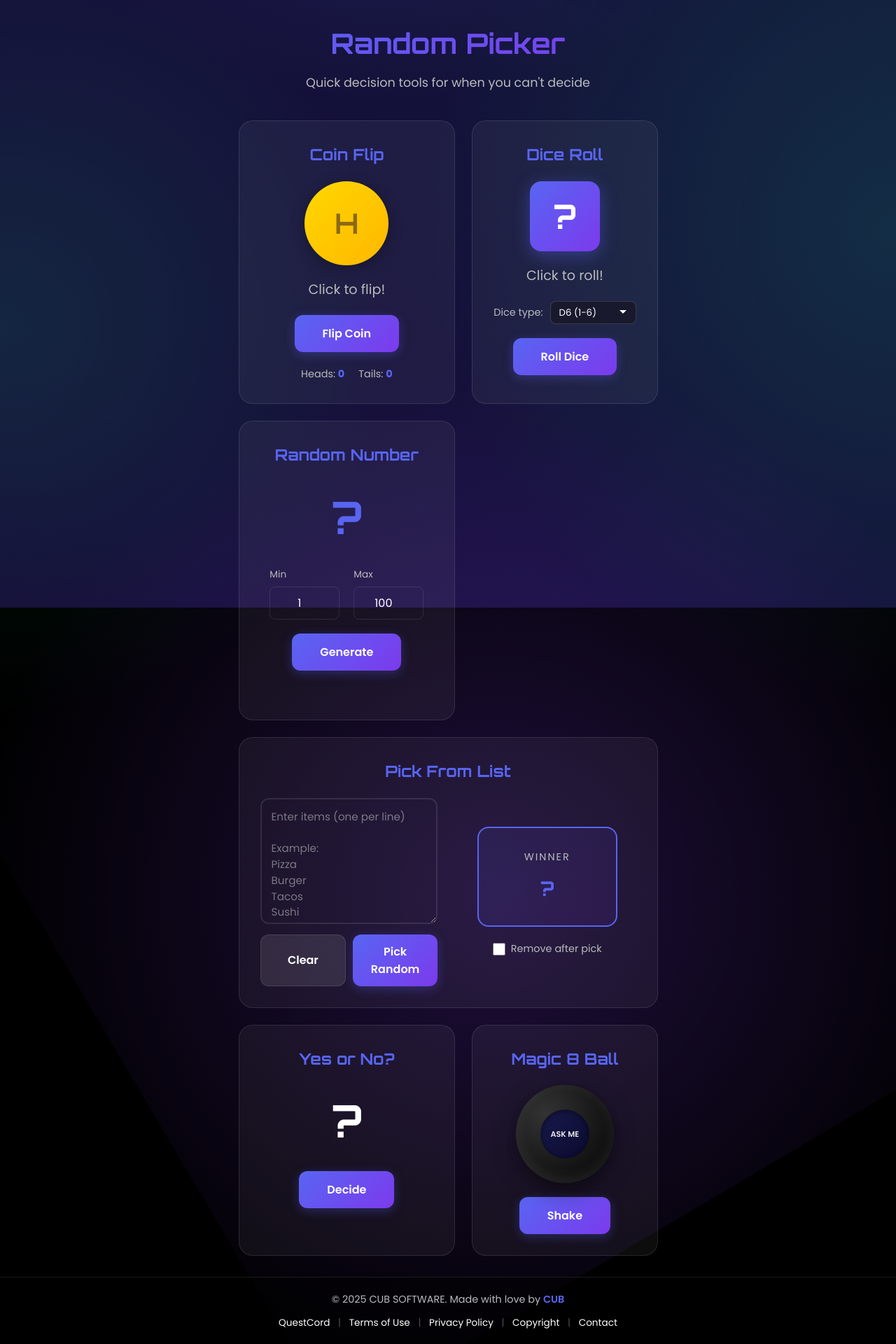
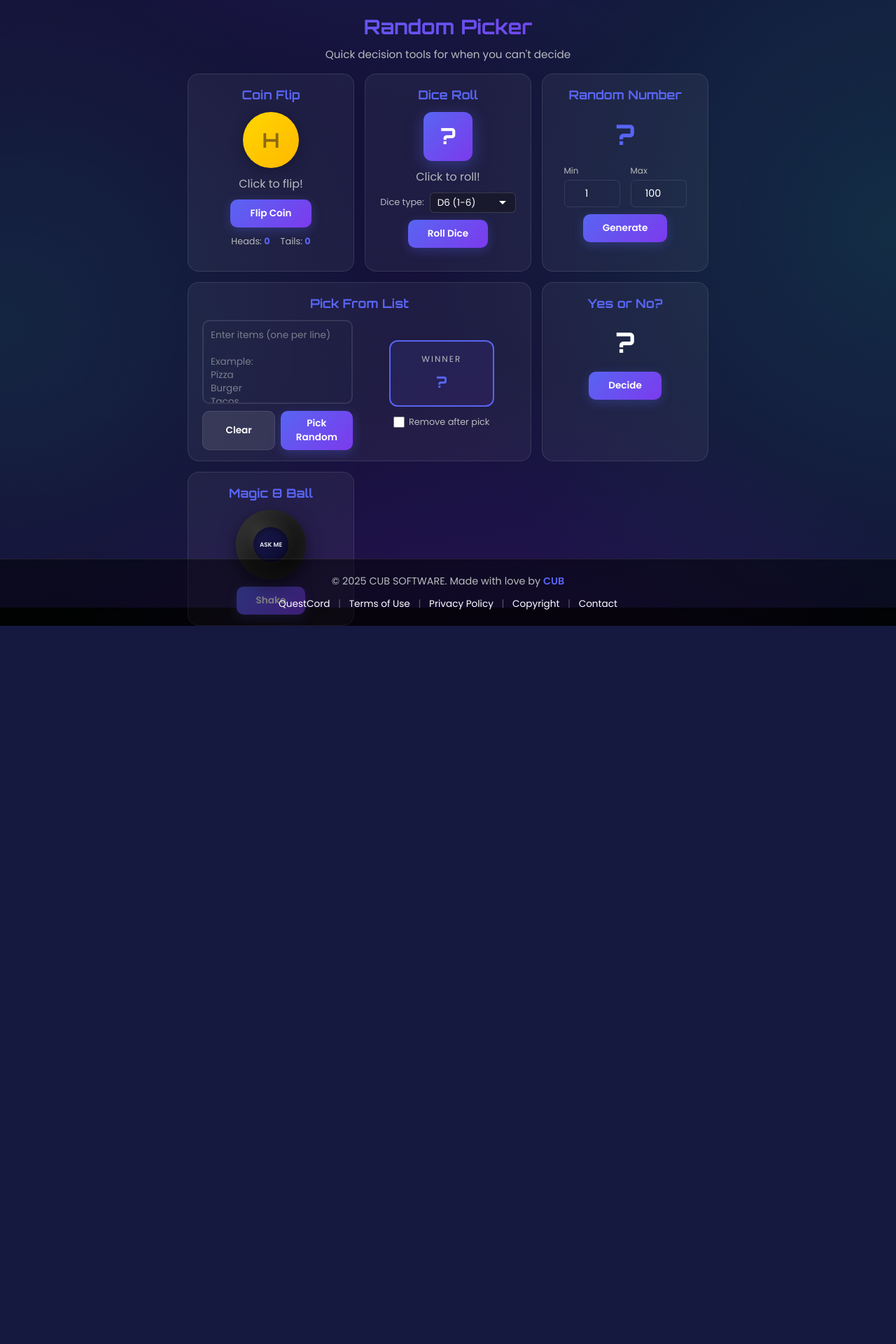
Before and after one commit to HexEchoTV/CUBSOFTWARE, a Flask app: page /apps/random-picker in a window 1280 px wide. Shown: the part 70-1990 px from the top of the page at 70% size. After the commit the page ends 964 px from the top, so only its background shows below. Run offline with Flask 3, Linux system fonts and the light colour scheme.

Commit message:
CUBSOFTWARE DEPLOYMENT

```diff
--- a/cubsoftware-server/apps/cubsoftware-website/website/static/css/random-picker.css
+++ b/cubsoftware-server/apps/cubsoftware-website/website/static/css/random-picker.css
@@ -1,17 +1,19 @@
 /* Random Picker Styles */
 
 .picker-container {
-    max-width: 1400px;
+    max-width: 1600px;
     margin: 0 auto;
-    padding: 30px 20px;
-    min-height: calc(100vh - 70px);
+    padding: 15px 25px;
+    height: calc(100vh - 140px);
+    display: flex;
+    flex-direction: column;
 }
 
 .page-title {
     font-family: 'Orbitron', sans-serif;
-    font-size: 2.5rem;
+    font-size: 1.8rem;
     text-align: center;
-    margin-bottom: 10px;
+    margin-bottom: 5px;
     background: linear-gradient(135deg, #5865f2 0%, #7c3aed 100%);
     -webkit-background-clip: text;
     -webkit-text-fill-color: transparent;
@@ -21,32 +23,34 @@
 .page-subtitle {
     text-align: center;
     color: var(--text-secondary);
-    font-size: 1.1rem;
-    margin-bottom: 40px;
+    font-size: 0.95rem;
+    margin-bottom: 15px;
 }
 
-/* Tools Grid */
+/* Tools Grid - 3 columns, 2 rows */
 .tools-grid {
     display: grid;
-    grid-template-columns: repeat(auto-fit, minmax(300px, 1fr));
-    gap: 24px;
+    grid-template-columns: repeat(3, 1fr);
+    gap: 15px;
+    flex: 1;
+    align-content: start;
 }
 
 .tool-card {
     background: var(--surface-color);
     border: 1px solid var(--border-color);
-    border-radius: 20px;
-    padding: 30px;
+    border-radius: 16px;
+    padding: 15px 20px;
     display: flex;
     flex-direction: column;
     align-items: center;
-    gap: 20px;
+    gap: 10px;
     transition: all 0.3s ease;
 }
 
 .tool-card:hover {
     border-color: var(--primary-color);
-    box-shadow: 0 10px 40px rgba(88, 101, 242, 0.15);
+    box-shadow: 0 8px 30px rgba(88, 101, 242, 0.15);
 }
 
 .tool-card-wide {
@@ -55,7 +59,7 @@
 
 .tool-card h2 {
     font-family: 'Orbitron', sans-serif;
-    font-size: 1.4rem;
+    font-size: 1.1rem;
     color: var(--primary-color);
     margin: 0;
 }
@@ -63,13 +67,13 @@
 /* Action Button */
 .action-btn {
     font-family: 'Poppins', sans-serif;
-    font-size: 1rem;
+    font-size: 0.85rem;
     font-weight: 600;
-    padding: 14px 40px;
+    padding: 10px 28px;
     background: linear-gradient(135deg, #5865f2 0%, #7c3aed 100%);
     color: white;
     border: none;
-    border-radius: 12px;
+    border-radius: 10px;
     cursor: pointer;
     transition: all 0.2s ease;
     box-shadow: 0 4px 15px rgba(88, 101, 242, 0.3);
@@ -97,21 +101,21 @@
 
 /* Result Display */
 .result {
-    font-size: 1.2rem;
+    font-size: 1rem;
     color: var(--text-secondary);
-    min-height: 30px;
+    min-height: 24px;
 }
 
 /* Coin Flip */
 .coin-container {
     perspective: 1000px;
-    width: 120px;
-    height: 120px;
+    width: 80px;
+    height: 80px;
 }
 
 .coin {
-    width: 120px;
-    height: 120px;
+    width: 80px;
+    height: 80px;
     position: relative;
     transform-style: preserve-3d;
     transition: transform 0.1s ease-out;
@@ -143,7 +147,7 @@
     align-items: center;
     justify-content: center;
     font-family: 'Orbitron', sans-serif;
-    font-size: 2.5rem;
+    font-size: 1.8rem;
     font-weight: 700;
     backface-visibility: hidden;
     box-shadow: 0 4px 20px rgba(0, 0, 0, 0.3);
@@ -162,8 +166,8 @@
 
 .stats {
     display: flex;
-    gap: 20px;
-    font-size: 0.9rem;
+    gap: 15px;
+    font-size: 0.8rem;
     color: var(--text-secondary);
 }
 
@@ -177,10 +181,10 @@
 }
 
 .dice {
-    width: 100px;
-    height: 100px;
+    width: 70px;
+    height: 70px;
     background: linear-gradient(135deg, #5865f2 0%, #7c3aed 100%);
-    border-radius: 16px;
+    border-radius: 12px;
     display: flex;
     align-items: center;
     justify-content: center;
@@ -202,7 +206,7 @@
 
 .dice-value {
     font-family: 'Orbitron', sans-serif;
-    font-size: 3rem;
+    font-size: 2rem;
     font-weight: 700;
     color: white;
 }
@@ -210,31 +214,32 @@
 .dice-options {
     display: flex;
     align-items: center;
-    gap: 10px;
+    gap: 8px;
 }
 
 .dice-options label {
-    font-size: 0.9rem;
+    font-size: 0.8rem;
     color: var(--text-secondary);
 }
 
 .dice-options select {
-    padding: 8px 12px;
+    padding: 6px 10px;
     background: var(--background-color);
     border: 1px solid var(--border-color);
-    border-radius: 8px;
+    border-radius: 6px;
     color: var(--text-primary);
     font-family: 'Poppins', sans-serif;
+    font-size: 0.85rem;
     cursor: pointer;
 }
 
 /* Random Number */
 .number-display {
     font-family: 'Orbitron', sans-serif;
-    font-size: 4rem;
+    font-size: 2.5rem;
     font-weight: 700;
     color: var(--primary-color);
-    min-height: 80px;
+    min-height: 50px;
     display: flex;
     align-items: center;
     justify-content: center;
@@ -251,29 +256,29 @@
 
 .number-inputs {
     display: flex;
-    gap: 20px;
+    gap: 15px;
 }
 
 .input-group {
     display: flex;
     flex-direction: column;
-    gap: 6px;
+    gap: 4px;
 }
 
 .input-group label {
-    font-size: 0.85rem;
+    font-size: 0.75rem;
     color: var(--text-secondary);
 }
 
 .input-group input {
-    width: 100px;
-    padding: 10px 12px;
+    width: 80px;
+    padding: 8px 10px;
     background: var(--background-color);
     border: 1px solid var(--border-color);
-    border-radius: 8px;
+    border-radius: 6px;
     color: var(--text-primary);
     font-family: 'Poppins', sans-serif;
-    font-size: 1rem;
+    font-size: 0.9rem;
     text-align: center;
 }
 
@@ -283,37 +288,38 @@
 }
 
 .history-mini {
-    font-size: 0.85rem;
+    font-size: 0.75rem;
     color: var(--text-secondary);
-    min-height: 20px;
+    min-height: 16px;
 }
 
 /* Pick From List */
 .list-picker {
     display: flex;
-    gap: 30px;
+    gap: 20px;
     width: 100%;
+    height: 100%;
 }
 
 .list-input-section {
     flex: 1;
     display: flex;
     flex-direction: column;
-    gap: 15px;
+    gap: 10px;
 }
 
 .list-input-section textarea {
     width: 100%;
-    height: 180px;
-    padding: 14px;
+    height: 120px;
+    padding: 10px;
     background: var(--background-color);
     border: 2px solid var(--border-color);
-    border-radius: 12px;
+    border-radius: 10px;
     color: var(--text-primary);
     font-family: 'Poppins', sans-serif;
-    font-size: 0.95rem;
-    resize: vertical;
-    line-height: 1.5;
+    font-size: 0.85rem;
+    resize: none;
+    line-height: 1.4;
 }
 
 .list-input-section textarea:focus {
@@ -328,12 +334,12 @@
 
 .list-actions {
     display: flex;
-    gap: 10px;
+    gap: 8px;
 }
 
 .list-actions .action-btn {
     flex: 1;
-    padding: 12px 20px;
+    padding: 8px 15px;
 }
 
 .list-result-section {
@@ -342,23 +348,23 @@
     flex-direction: column;
     align-items: center;
     justify-content: center;
-    gap: 20px;
+    gap: 12px;
 }
 
 .picked-item {
     display: flex;
     flex-direction: column;
     align-items: center;
-    gap: 10px;
-    padding: 30px 40px;
+    gap: 6px;
+    padding: 15px 25px;
     background: linear-gradient(135deg, rgba(88, 101, 242, 0.1) 0%, rgba(124, 58, 237, 0.1) 100%);
     border: 2px solid var(--primary-color);
-    border-radius: 16px;
-    min-width: 200px;
+    border-radius: 12px;
+    min-width: 150px;
 }
 
 .picked-label {
-    font-size: 0.9rem;
+    font-size: 0.75rem;
     color: var(--text-secondary);
     text-transform: uppercase;
     letter-spacing: 2px;
@@ -366,7 +372,7 @@
 
 .picked-value {
     font-family: 'Orbitron', sans-serif;
-    font-size: 1.8rem;
+    font-size: 1.4rem;
     font-weight: 700;
     color: var(--primary-color);
     text-align: center;
@@ -391,24 +397,24 @@
 .toggle-option {
     display: flex;
     align-items: center;
-    gap: 8px;
+    gap: 6px;
     cursor: pointer;
-    font-size: 0.9rem;
+    font-size: 0.8rem;
     color: var(--text-secondary);
 }
 
 .toggle-option input[type="checkbox"] {
-    width: 18px;
-    height: 18px;
+    width: 16px;
+    height: 16px;
     accent-color: var(--primary-color);
 }
 
 /* Yes/No */
 .yesno-display {
     font-family: 'Orbitron', sans-serif;
-    font-size: 4rem;
+    font-size: 2.5rem;
     font-weight: 700;
-    min-height: 100px;
+    min-height: 60px;
     display: flex;
     align-items: center;
     justify-content: center;
@@ -439,15 +445,15 @@
 }
 
 .magic8 {
-    width: 140px;
-    height: 140px;
+    width: 100px;
+    height: 100px;
     background: radial-gradient(circle at 30% 30%, #333 0%, #000 100%);
     border-radius: 50%;
     display: flex;
     align-items: center;
     justify-content: center;
     box-shadow:
-        0 10px 30px rgba(0, 0, 0, 0.5),
+        0 8px 25px rgba(0, 0, 0, 0.5),
         inset 0 -5px 20px rgba(255, 255, 255, 0.1);
     transition: transform 0.1s ease-out;
 }
@@ -465,20 +471,20 @@
 }
 
 .magic8-window {
-    width: 70px;
-    height: 70px;
+    width: 50px;
+    height: 50px;
     background: linear-gradient(135deg, #1a1a4e 0%, #0a0a2e 100%);
     border-radius: 50%;
     display: flex;
     align-items: center;
     justify-content: center;
-    padding: 10px;
+    padding: 6px;
     box-shadow: inset 0 2px 10px rgba(0, 0, 0, 0.5);
 }
 
 .magic8-window span {
     font-family: 'Poppins', sans-serif;
-    font-size: 0.7rem;
+    font-size: 0.55rem;
     font-weight: 600;
     color: #fff;
     text-align: center;
@@ -520,6 +526,16 @@
 }
 
 /* Responsive */
+@media (max-width: 1200px) {
+    .tools-grid {
+        grid-template-columns: repeat(2, 1fr);
+    }
+
+    .tool-card-wide {
+        grid-column: span 2;
+    }
+}
+
 @media (max-width: 900px) {
     .tool-card-wide {
         grid-column: span 1;
@@ -529,33 +545,39 @@
         flex-direction: column;
     }
 
+    .picker-container {
+        height: auto;
+        min-height: calc(100vh - 140px);
+    }
+
     .page-title {
-        font-size: 2rem;
+        font-size: 1.5rem;
     }
 }
 
 @media (max-width: 600px) {
     .picker-container {
-        padding: 20px 15px;
+        padding: 15px;
     }
 
     .tools-grid {
         grid-template-columns: 1fr;
+        gap: 12px;
     }
 
     .tool-card {
-        padding: 24px;
+        padding: 15px;
     }
 
     .number-display {
-        font-size: 3rem;
+        font-size: 2rem;
     }
 
     .yesno-display {
-        font-size: 3rem;
+        font-size: 2rem;
     }
 
     .picked-value {
-        font-size: 1.4rem;
+        font-size: 1.2rem;
     }
 }
```
